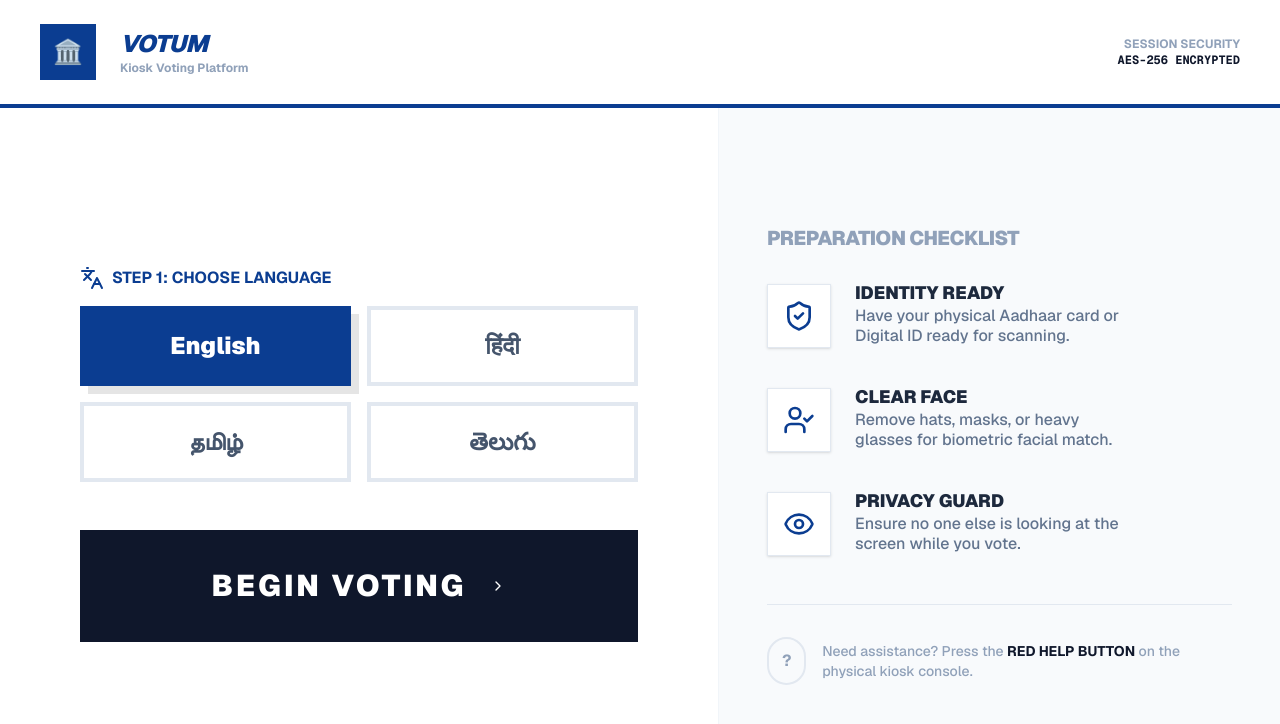
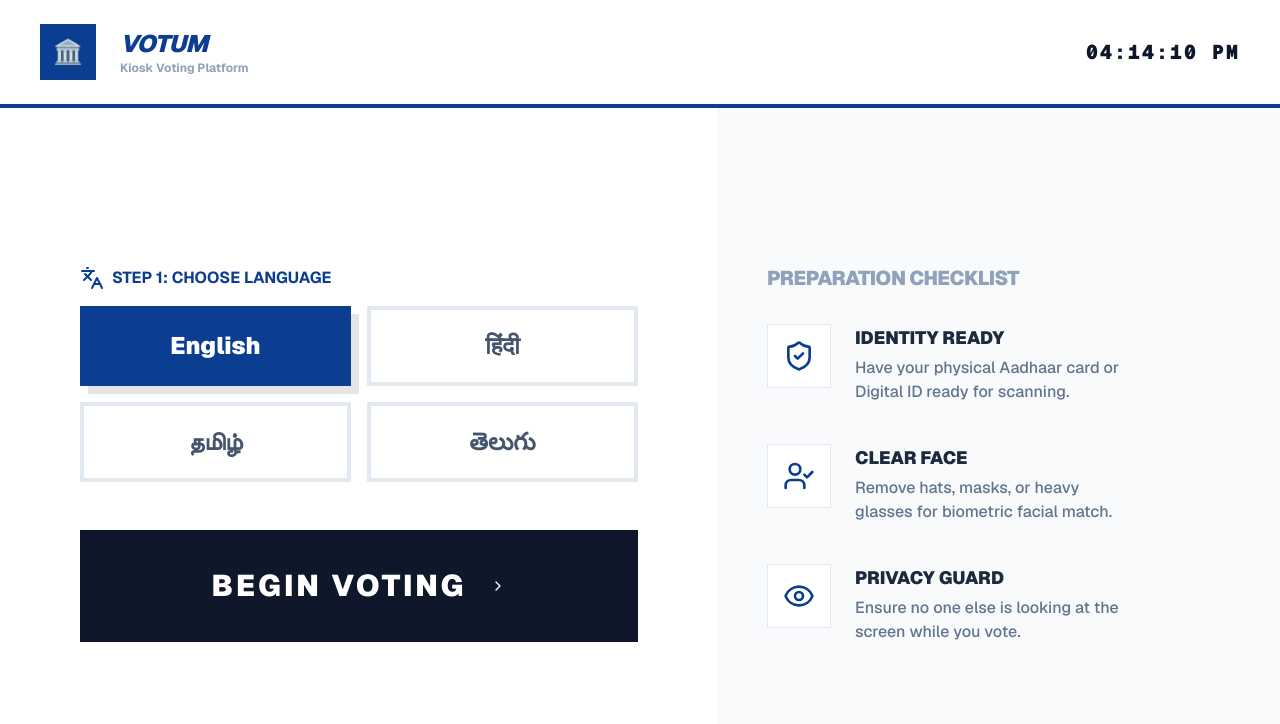
Before and after one commit to Votum-SecurVote/Votum-kiosk, a Next.js app in the folder kiosk/: page / in a window 1280 px wide. Shown: the top 724 px of the page. Built offline with nearby package versions, Linux system fonts and the light colour scheme.

Commit message:
current time display at the top right for kiosk

```diff
--- a/kiosk/components/voting/AuthSuccessScreen.tsx
+++ b/kiosk/components/voting/AuthSuccessScreen.tsx
@@ -1,6 +1,6 @@
 "use client"
 
-import { useEffect } from "react"
+import { useEffect, useState } from "react"
 import { Button } from "@/components/ui/button"
 import { useVotingContext } from "@/components/voting/VotingContext"
 import { Check } from "lucide-react"
@@ -14,6 +14,28 @@ export function AuthSuccessScreen() {
     }, 3000)
     return () => clearTimeout(timer)
   }, [setScreen])
+
+  function CurrentTime() {
+    const [time, setTime] = useState(new Date())
+
+    useEffect(() => {
+      const interval = setInterval(() => {
+        setTime(new Date())
+      }, 1000)
+
+      return () => clearInterval(interval)
+    }, [])
+
+    return (
+      <p className="font-mono text-xl font-black tracking-widest text-slate-900">
+        {time.toLocaleTimeString([], {
+          hour: "2-digit",
+          minute: "2-digit",
+          second: "2-digit",
+        })}
+      </p>
+    )
+  }
 
   return (
     <div className="flex h-screen flex-col bg-white text-slate-900 font-sans overflow-hidden">
@@ -35,12 +57,7 @@ export function AuthSuccessScreen() {
         </div>
 
         <div className="text-right">
-          <p className="text-xs font-bold uppercase text-slate-400">
-            Session Security
-          </p>
-          <p className="font-mono text-xs font-bold">
-            AES-256 ENCRYPTED
-          </p>
+          <CurrentTime />
         </div>
       </header>
 
--- a/kiosk/components/voting/BallotScreen.tsx
+++ b/kiosk/components/voting/BallotScreen.tsx
@@ -1,6 +1,6 @@
 "use client"
 
-import { useState } from "react"
+import { useState, useEffect } from "react"
 import { Button } from "@/components/ui/button"
 import { useVotingContext } from "@/components/voting/VotingContext"
 import { Check, AlertCircle } from "lucide-react"
@@ -44,6 +44,28 @@ const CANDIDATES: Candidate[] = [
   },
 ]
 
+function CurrentTime() {
+  const [time, setTime] = useState(new Date())
+
+  useEffect(() => {
+    const interval = setInterval(() => {
+      setTime(new Date())
+    }, 1000)
+
+    return () => clearInterval(interval)
+  }, [])
+
+  return (
+    <p className="font-mono text-xl font-black tracking-widest text-slate-900">
+      {time.toLocaleTimeString([], {
+        hour: "2-digit",
+        minute: "2-digit",
+        second: "2-digit",
+      })}
+    </p>
+  )
+}
+
 export function BallotScreen() {
   const { setScreen, selectedCandidate, setSelectedCandidate } = useVotingContext()
   const [error, setError] = useState("")
@@ -81,12 +103,7 @@ export function BallotScreen() {
         </div>
 
         <div className="text-right">
-          <p className="text-xs font-bold uppercase text-slate-400">
-            Session Security
-          </p>
-          <p className="font-mono text-xs font-bold">
-            AES-256 ENCRYPTED
-          </p>
+          <CurrentTime />
         </div>
       </header>
 
--- a/kiosk/components/voting/ConfirmationScreen.tsx
+++ b/kiosk/components/voting/ConfirmationScreen.tsx
@@ -1,6 +1,6 @@
 "use client"
 
-import { useState } from "react"
+import { useState, useEffect } from "react"
 import { Button } from "@/components/ui/button"
 import { useVotingContext } from "@/components/voting/VotingContext"
 import { AlertTriangle, Lock, ArrowLeft, CheckCircle2, Vote } from "lucide-react"
@@ -40,6 +40,28 @@ export function ConfirmationScreen() {
     }
   }
 
+  function CurrentTime() {
+    const [time, setTime] = useState(new Date())
+
+    useEffect(() => {
+      const interval = setInterval(() => {
+        setTime(new Date())
+      }, 1000)
+
+      return () => clearInterval(interval)
+    }, [])
+
+    return (
+      <p className="font-mono text-xl font-black tracking-widest text-slate-900">
+        {time.toLocaleTimeString([], {
+          hour: "2-digit",
+          minute: "2-digit",
+          second: "2-digit",
+        })}
+      </p>
+    )
+  }
+
   if (!selectedCandidate) return null
 
   return (
@@ -61,12 +83,7 @@ export function ConfirmationScreen() {
           </div>
         </div>
         <div className="text-right">
-          <p className="text-xs font-bold uppercase text-slate-400">
-            Session Security
-          </p>
-          <p className="font-mono text-xs font-bold">
-            AES-256 ENCRYPTED
-          </p>
+          <CurrentTime />
         </div>
       </header>
 
--- a/kiosk/components/voting/IdentityVerificationScreen.tsx
+++ b/kiosk/components/voting/IdentityVerificationScreen.tsx
@@ -1,6 +1,6 @@
 "use client"
 
-import React, { useState, useRef } from "react"
+import React, { useState, useRef, useEffect } from "react"
 import { Button } from "@/components/ui/button"
 import { useVotingContext } from "@/components/voting/VotingContext"
 import { ChevronRight } from "lucide-react"
@@ -85,6 +85,28 @@ export function IdentityVerificationScreen() {
     }
   }
 
+  function CurrentTime() {
+    const [time, setTime] = useState(new Date())
+
+    useEffect(() => {
+      const interval = setInterval(() => {
+        setTime(new Date())
+      }, 1000)
+
+      return () => clearInterval(interval)
+    }, [])
+
+    return (
+      <p className="font-mono text-xl font-black tracking-widest text-slate-900">
+        {time.toLocaleTimeString([], {
+          hour: "2-digit",
+          minute: "2-digit",
+          second: "2-digit",
+        })}
+      </p>
+    )
+  }
+
   return (
     <div className="flex h-screen flex-col bg-white text-slate-900 font-sans overflow-hidden">
 
@@ -105,12 +127,7 @@ export function IdentityVerificationScreen() {
         </div>
 
         <div className="text-right">
-          <p className="text-xs font-bold uppercase text-slate-400">
-            Session Security
-          </p>
-          <p className="font-mono text-xs font-bold">
-            AES-256 ENCRYPTED
-          </p>
+          <CurrentTime />
         </div>
       </header>
 
--- a/kiosk/components/voting/VoteSubmittedScreen.tsx
+++ b/kiosk/components/voting/VoteSubmittedScreen.tsx
@@ -36,6 +36,28 @@ export function VoteSubmittedScreen() {
     window.print()
   }
 
+  function CurrentTime() {
+    const [time, setTime] = useState(new Date())
+
+    useEffect(() => {
+      const interval = setInterval(() => {
+        setTime(new Date())
+      }, 1000)
+
+      return () => clearInterval(interval)
+    }, [])
+
+    return (
+      <p className="font-mono text-xl font-black tracking-widest text-slate-900">
+        {time.toLocaleTimeString([], {
+          hour: "2-digit",
+          minute: "2-digit",
+          second: "2-digit",
+        })}
+      </p>
+    )
+  }
+
   return (
     <div className="flex h-screen flex-col bg-white text-slate-900 font-sans overflow-hidden">
 
@@ -55,12 +77,7 @@ export function VoteSubmittedScreen() {
           </div>
         </div>
         <div className="text-right">
-          <p className="text-xs font-bold uppercase text-slate-400">
-            Session Security
-          </p>
-          <p className="font-mono text-xs font-bold">
-            AES-256 ENCRYPTED
-          </p>
+          <CurrentTime />
         </div>
       </header>
 
--- a/kiosk/components/voting/WelcomeScreen.tsx
+++ b/kiosk/components/voting/WelcomeScreen.tsx
@@ -1,6 +1,6 @@
-'use client';
+'use client'
 
-import { useState } from "react"
+import { useState, useEffect } from "react"
 import { Button } from "@/components/ui/button"
 import { useVotingContext } from "@/components/voting/VotingContext"
 import { ChevronRight, Languages, ShieldCheck, UserCheck, Eye } from "lucide-react"
@@ -17,6 +17,28 @@ const LANGUAGES = [
   { code: 'te', label: 'తెలుగు' },
 ]
 
+function CurrentTime() {
+  const [time, setTime] = useState(new Date())
+
+  useEffect(() => {
+    const interval = setInterval(() => {
+      setTime(new Date())
+    }, 1000)
+
+    return () => clearInterval(interval)
+  }, [])
+
+  return (
+    <p className="font-mono text-xl font-black tracking-widest text-slate-900">
+      {time.toLocaleTimeString([], {
+        hour: "2-digit",
+        minute: "2-digit",
+        second: "2-digit",
+      })}
+    </p>
+  )
+}
+
 export function WelcomeScreen({ onLanguageSelect }: WelcomeScreenProps) {
   const { setScreen } = useVotingContext()
   const [selectedLang, setSelectedLang] = useState('en')
@@ -24,6 +46,7 @@ export function WelcomeScreen({ onLanguageSelect }: WelcomeScreenProps) {
   return (
     <div className="flex h-screen flex-col bg-white text-slate-900 font-sans">
 
+      {/* HEADER */}
       <header className="flex items-center justify-between border-b-4 border-primary px-10 py-6">
         <div className="flex items-center gap-6">
           <div className="flex h-14 w-14 items-center justify-center bg-primary text-white">
@@ -40,25 +63,20 @@ export function WelcomeScreen({ onLanguageSelect }: WelcomeScreenProps) {
         </div>
 
         <div className="text-right">
-          <p className="text-xs font-bold uppercase text-slate-400">
-            Session Security
-          </p>
-          <p className="font-mono text-xs font-bold">
-            AES-256 ENCRYPTED
-          </p>
+          <CurrentTime />
         </div>
       </header>
 
-      {/* 2. Main Content: Split Layout */}
+      {/* MAIN CONTENT */}
       <main className="flex flex-1 overflow-hidden">
-
-        {/* Left Side: Language & Primary Action */}
+        {/* Left */}
         <section className="flex flex-[1.2] flex-col justify-center border-r border-slate-100 px-12 lg:px-20">
           <div className="mb-12 space-y-4">
             <div className="flex items-center gap-2 font-bold text-primary">
               <Languages className="h-6 w-6" />
               <span>STEP 1: CHOOSE LANGUAGE</span>
             </div>
+
             <div className="grid grid-cols-2 gap-4">
               {LANGUAGES.map((lang) => (
                 <button
@@ -82,7 +100,7 @@ export function WelcomeScreen({ onLanguageSelect }: WelcomeScreenProps) {
 
           <Button
             onClick={() => setScreen("identity")}
-            className="group relative h-28 w-full rounded-none bg-slate-900 text-3xl font-black uppercase tracking-widest text-white transition-all hover:bg-slate-800"
+            className="group relative h-28 w-full rounded-none bg-slate-900 text-3xl font-black uppercase tracking-widest text-white hover:bg-slate-800"
           >
             Begin Voting
             <ChevronRight className="ml-4 h-10 w-10 transition-transform group-hover:translate-x-2" />
@@ -90,7 +108,7 @@ export function WelcomeScreen({ onLanguageSelect }: WelcomeScreenProps) {
           </Button>
         </section>
 
-        {/* Right Side: Visual Requirements */}
+        {/* Right */}
         <section className="hidden flex-1 flex-col justify-center bg-slate-50 px-12 lg:flex">
           <h2 className="mb-8 text-xl font-black uppercase tracking-tight text-slate-400">
             Preparation Checklist
@@ -113,31 +131,33 @@ export function WelcomeScreen({ onLanguageSelect }: WelcomeScreenProps) {
               description="Ensure no one else is looking at the screen while you vote."
             />
           </div>
-
-          <div className="mt-12 border-t border-slate-200 pt-8">
-            <div className="flex items-center gap-4 text-slate-400">
-              <div className="h-12 w-12 rounded-full border-2 border-slate-200 flex items-center justify-center font-bold">?</div>
-              <p className="text-sm font-medium">
-                Need assistance? Press the <span className="font-bold text-slate-900">RED HELP BUTTON</span> on the physical kiosk console.
-              </p>
-            </div>
-          </div>
         </section>
       </main>
-
     </div>
   )
 }
 
-function ChecklistBox({ icon, title, description }: { icon: React.ReactNode, title: string, description: string }) {
+function ChecklistBox({
+  icon,
+  title,
+  description,
+}: {
+  icon: React.ReactNode
+  title: string
+  description: string
+}) {
   return (
     <div className="flex gap-6">
-      <div className="flex h-16 w-16 shrink-0 items-center justify-center bg-white shadow-sm border border-slate-200">
+      <div className="flex h-16 w-16 items-center justify-center bg-white border border-slate-200">
         {icon}
       </div>
       <div>
-        <h3 className="text-lg font-black uppercase leading-none text-slate-800 mb-1">{title}</h3>
-        <p className="text-slate-500 font-medium leading-tight max-w-[280px]">{description}</p>
+        <h3 className="text-lg font-black uppercase text-slate-800 mb-1">
+          {title}
+        </h3>
+        <p className="text-slate-500 font-medium max-w-[280px]">
+          {description}
+        </p>
       </div>
     </div>
   )
```
